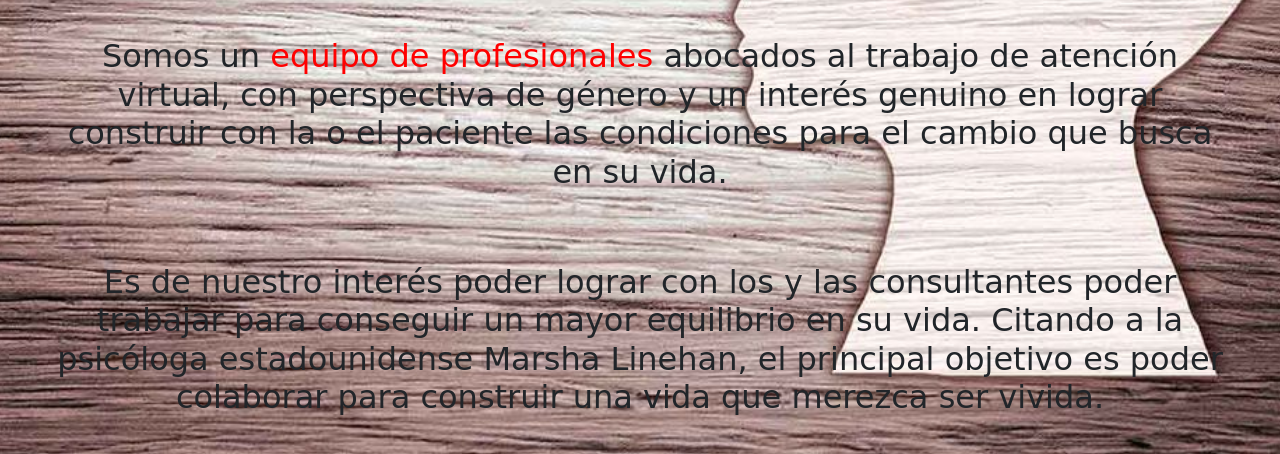
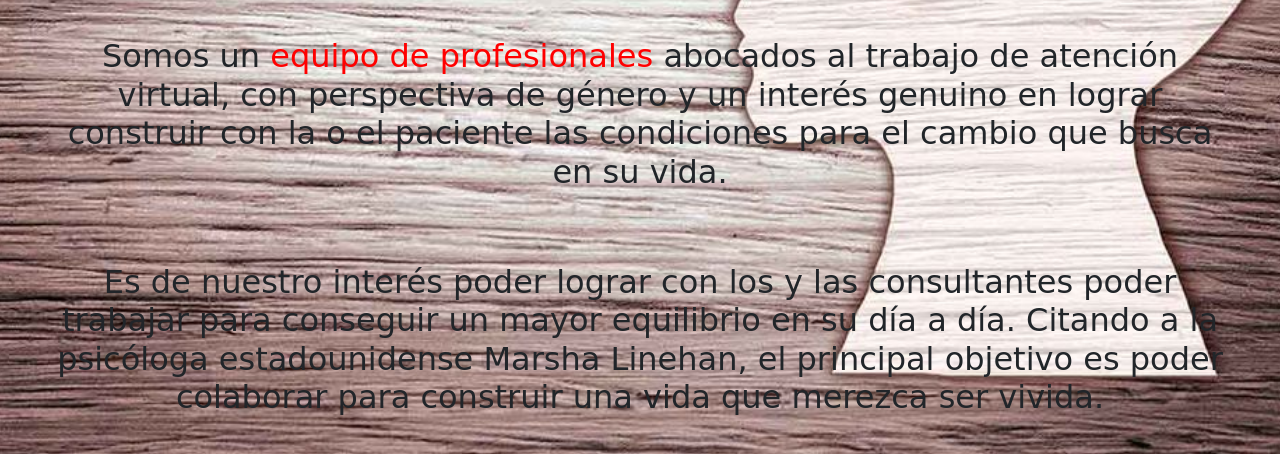
Before and after one commit to FrancisAgus/rootSass, a website: page index.html in a window 1280 px wide. Shown: the part 672-1126 px from the top of the page. Drawn offline with nearby package versions, Linux system fonts and the light colour scheme.

```diff
--- a/index.html
+++ b/index.html
@@ -81,7 +81,7 @@
          <div class="col-12 col-lg-12">
            <h1 class="fs-1 letraTit p2" data-aos="flip-left" data-aos-duration="2000">PSICOGÉNERO</h1>
            <h2 class="p2 textoMedio">Somos un <span class="edicionTexto">equipo de profesionales</span> abocados al trabajo de atención virtual, con perspectiva de género y un interés genuino en lograr construir con la o el paciente las condiciones para el cambio que busca en su vida.</h2>
-           <h2 class="p2 textoMedio">Es de nuestro interés poder lograr con los y las consultantes poder trabajar para conseguir un mayor equilibrio en su vida. Citando a la psicóloga estadounidense Marsha Linehan, el principal objetivo es poder colaborar para construir una vida que merezca ser vivida. </h2>
+           <h2 class="p2 textoMedio">Es de nuestro interés poder lograr con los y las consultantes poder trabajar para conseguir un mayor equilibrio en su día a día. Citando a la psicóloga estadounidense Marsha Linehan, el principal objetivo es poder colaborar para construir una vida que merezca ser vivida. </h2>
          </div>
       </main>
       <footer class="row centrar">
```
